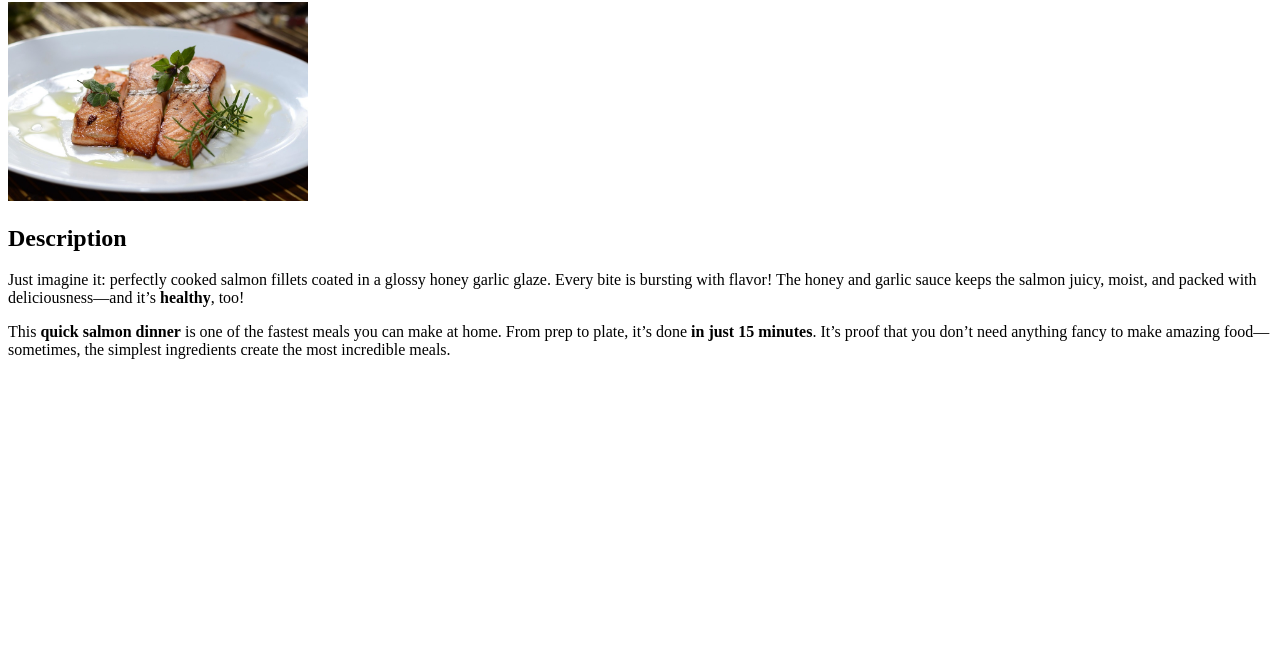
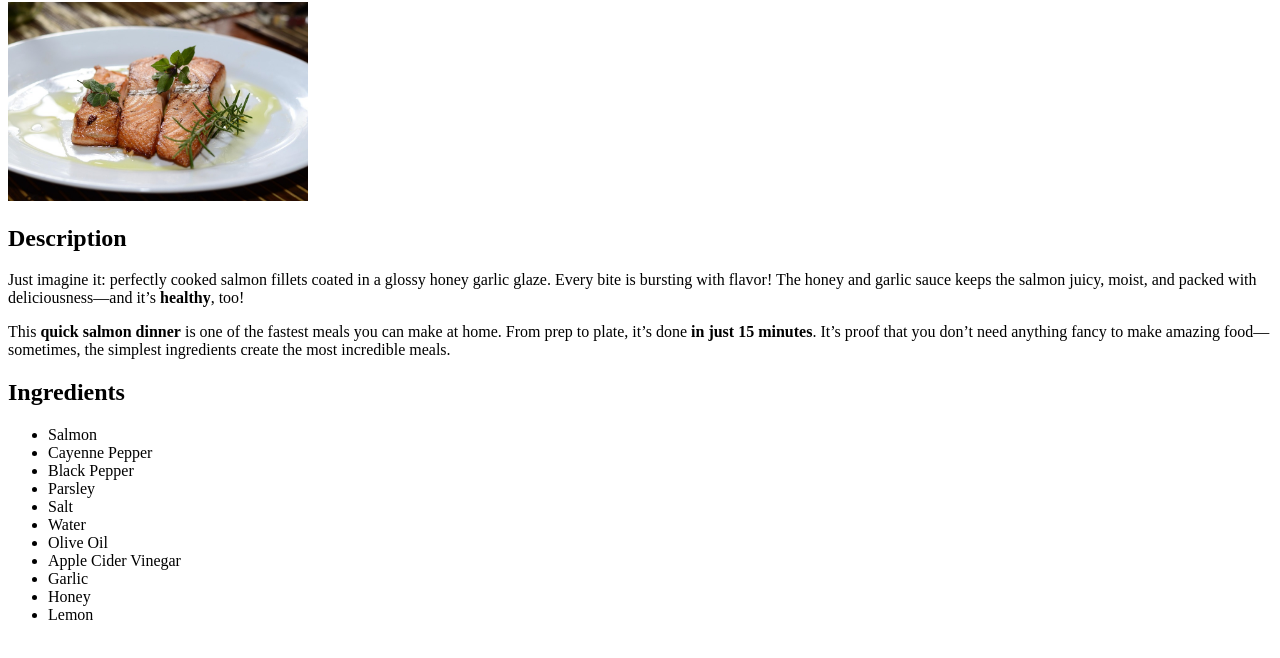
Before and after one commit to CodeMarek/odin-recipes, a plain HTML site: page recipes/honey-garlic-salmon.html in a window 1280 px wide. Shown: the part 104-762 px from the top of the page. Drawn offline with Linux system fonts and the light colour scheme.

Commit message:
Add Ingredients list to salmon recipe

```diff
--- a/recipes/honey-garlic-salmon.html
+++ b/recipes/honey-garlic-salmon.html
@@ -17,5 +17,22 @@
     <p>
       This <strong>quick salmon dinner</strong> is one of the fastest meals you can make at home. From prep to plate, it’s done <strong>in just 15 minutes</strong>. It’s proof that you don’t need anything fancy to make amazing food—sometimes, the simplest ingredients create the most incredible meals.
     </p>
+
+
+    <h2>Ingredients</h2>
+    <ul>
+      <li>Salmon</li>
+      <li>Cayenne Pepper</li>
+      <li>Black Pepper</li>
+      <li>Parsley</li>
+      <li>Salt</li>
+      <li>Water</li>
+      <li>Olive Oil</li>
+      <li>Apple Cider Vinegar</li>
+      <li>Garlic</li>
+      <li>Honey</li>
+      <li>Lemon</li>
+    </ul>
+
   </body>
 </html>
```
